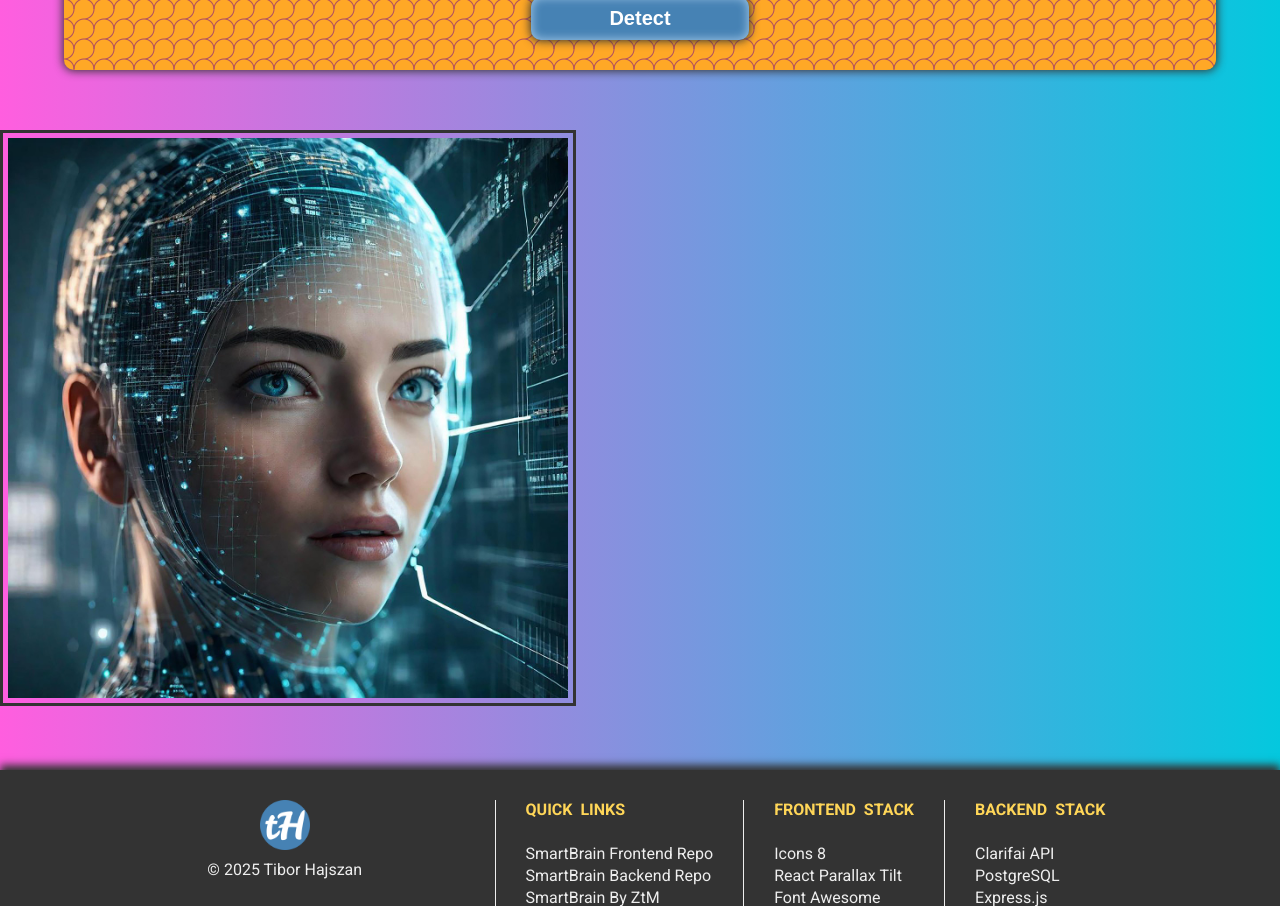
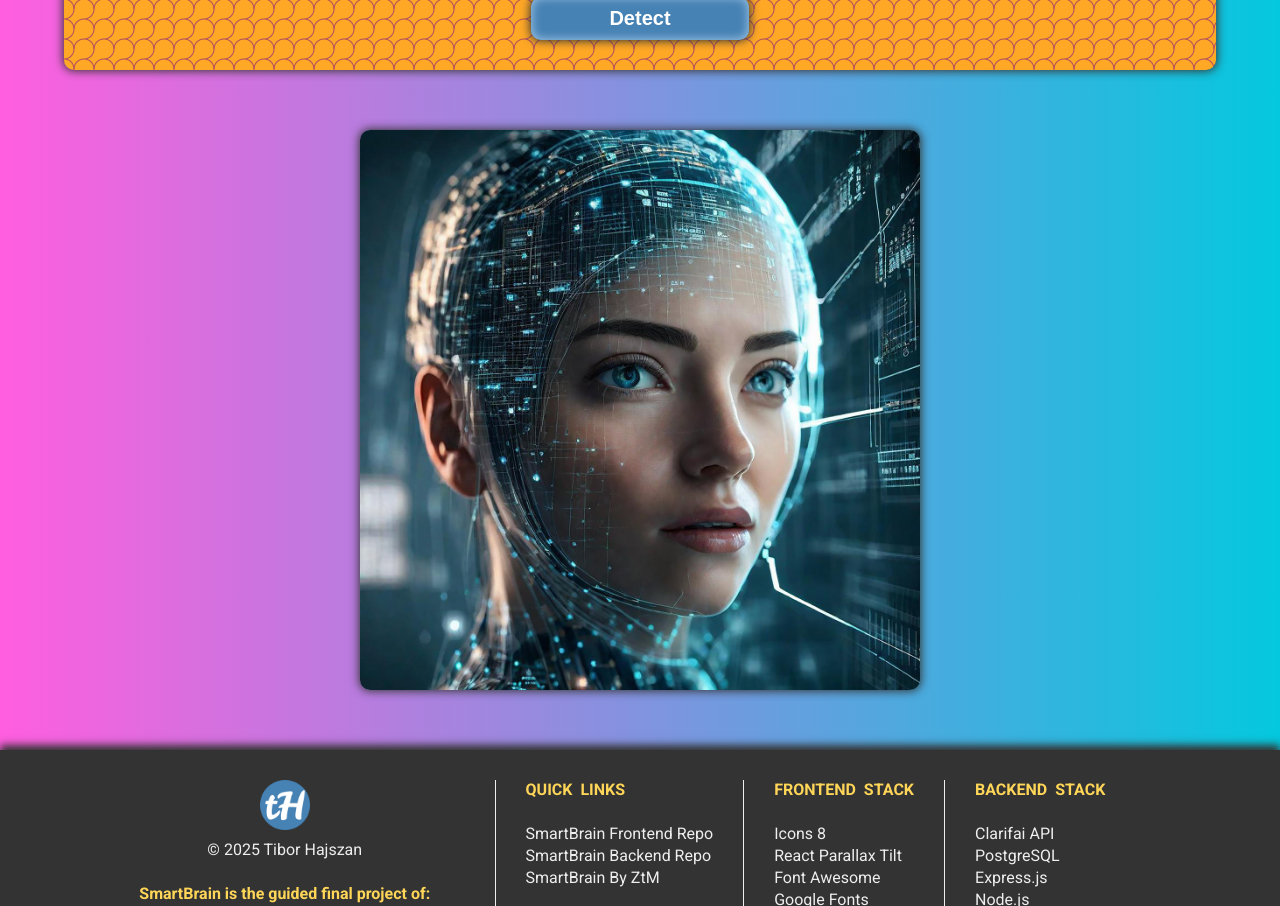
Before and after one commit to tiborhajszan/smartbrain, a React (Vite) app: page / in a window 1280 px wide. Shown: the part 420-1326 px from the top of the page. Built offline with nearby package versions, Linux system fonts and the light colour scheme.

Commit message:
Output Field : developing...

```diff
--- a/src/main/FaceDetector.jsx
+++ b/src/main/FaceDetector.jsx
@@ -48,14 +48,14 @@ export default function FaceDetector(props) {
 
     // detect success ..................................................................................................
     apiResponse.then(regions => {
-      setPrompt("Face(s) Detected!");
+      setPrompt("Detect Success");
       setImageUrl(inputRef.current.value);
       setFaceRegions(regions);
     });
 
     // detect failure ..................................................................................................
     apiResponse.catch(error => {
-      setPrompt("API Error : " + error.message);
+      setPrompt("Detect Error : " + error.message);
       inputRef.current.value = "";
       setImageUrl(aiFace);
       setFaceRegions([]);
--- a/src/main/OutputField.css
+++ b/src/main/OutputField.css
@@ -4,22 +4,34 @@
 ######################################################################################################################*/
 
 .output-field {
+  display: flex;
+  width: 100%;
+  justify-content: center;
+}
+/*--------------------------------------------------------------------------------------------------------------------*/
+.output-field > .image-box {
   display: inline-block;
-  min-width: 260px;
+  position: relative;
   max-width: 90%;
-  border: 3px solid #333;
-  padding: 5px;
   transition: all 0.3s ease-in-out;
 }
-.output-field:hover {
+.output-field > .image-box:hover {
   transform: scale(1.1);
 }
 /*--------------------------------------------------------------------------------------------------------------------*/
-.output-field > img {
+.output-field > .image-box > img {
   display: block;
-  width: 100%;
+  min-width: 260px;
+  width: auto;
+  max-width: 100%;
+  height: auto;
   max-height: 70vh;
-  /* box-shadow: 0 0 10px 1px #333; */
-  /* border-radius: 10px; */
+  box-shadow: 0 0 10px 1px #333;
+  border-radius: 10px;
 }
 /*--------------------------------------------------------------------------------------------------------------------*/
+.output-field > .image-box > .face-box {
+  position: absolute;
+  box-shadow: 0 0 5px 2px #eee, 0 0 5px 2px steelblue inset;
+  border-radius: 10px;
+}
--- a/src/main/OutputField.jsx
+++ b/src/main/OutputField.jsx
@@ -8,10 +8,28 @@ import "./OutputField.css";
 // output field component renderer #####################################################################################
 
 export default function OutputField(props) {
+
+  // calculating face areas --------------------------------------------------------------------------------------------
+
+  const faceBoxes = props.faceRegions.map(region => {return {
+    top: (100 * region.region_info.bounding_box.top_row).toFixed(2) + "%",
+    left: (100 * region.region_info.bounding_box.left_col).toFixed(2) + "%",
+    right: (100 * (1 - region.region_info.bounding_box.right_col)).toFixed(2) + "%",
+    bottom: (100 * (1 - region.region_info.bounding_box.bottom_row)).toFixed(2) + "%"
+  }})
+  console.log(faceBoxes);
+  // const faceBoxes = [{top: "15%", left: "20%", right: "10%", bottom: "8%"}];
+
+  // rendering component -----------------------------------------------------------------------------------------------
+
   return (
-    <div className="output-field">
+    <div className="output-field"><div className="image-box">
       <img ref={props.imageRef} src={props.imageUrl} alt="Analyzed Image" />
-      {/* <button onClick={props.clickDetect}>Detect</button> */}
-    </div>
+      {faceBoxes.map((box, index) => {return (<div
+        key={index}
+        className="face-box"
+        style={{top: box.top, left: box.left, right: box.right, bottom: box.bottom}}
+      />);})}
+    </div></div>
   );
 };
```
